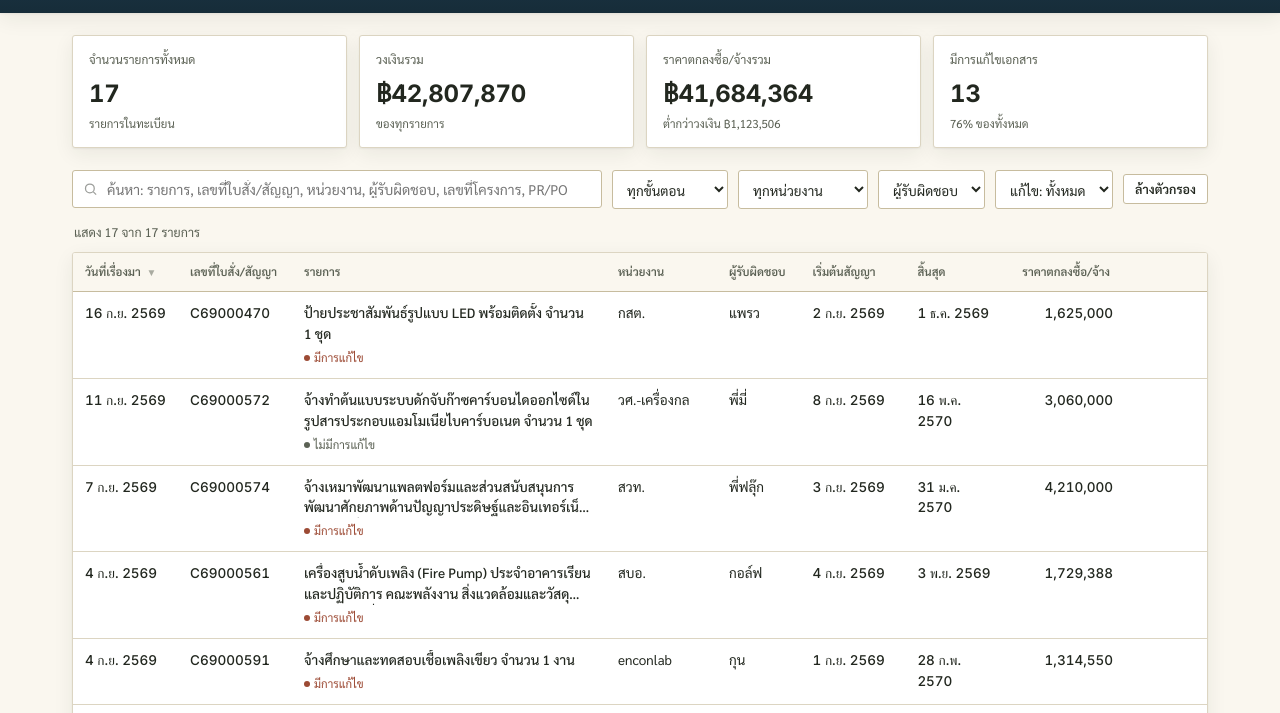
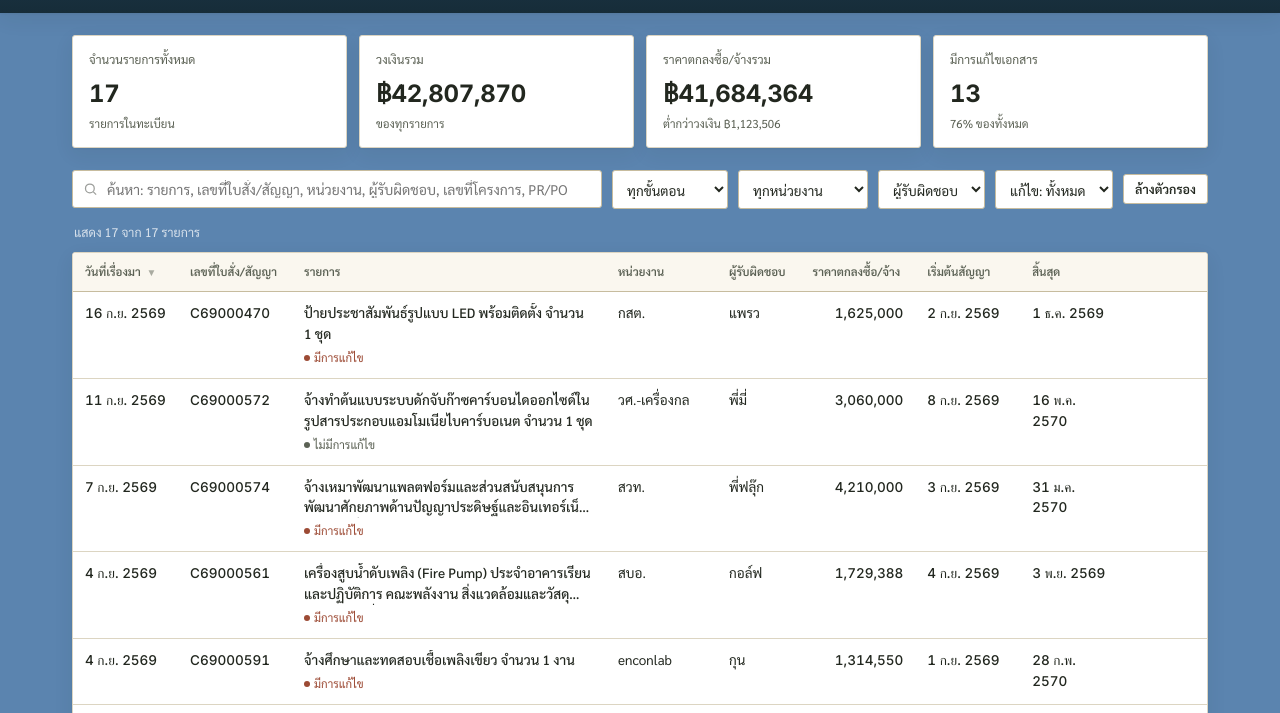
Before and after one commit to morhuhnxdear/AE, a plain HTML site: page index.html in a window 1280 px wide. Shown: the part 66-779 px from the top of the page. Drawn offline with Linux system fonts and the light colour scheme.

Commit message:
Add files via upload

```diff
--- a/index.html
+++ b/index.html
@@ -10,6 +10,7 @@
 <style>
   :root {
     --paper: #FAF7EF;
+    --page-bg: #5B84AF;
     --paper-raised: #FFFFFF;
     --ink: #22271F;
     --ink-soft: #5B6154;
@@ -35,6 +36,7 @@
   :root:not([data-theme="light"]) {
     @media (prefers-color-scheme: dark) {
       --paper: #1C1F18;
+      --page-bg: #1E3A57;
       --paper-raised: #262A20;
       --ink: #EDE8D8;
       --ink-soft: #B4AF9C;
@@ -58,6 +60,7 @@
   }
   :root[data-theme="dark"] {
     --paper: #1C1F18;
+    --page-bg: #1E3A57;
     --paper-raised: #262A20;
     --ink: #EDE8D8;
     --ink-soft: #B4AF9C;
@@ -84,7 +87,7 @@
   html, body { height: 100%; }
   body {
     margin: 0;
-    background: var(--paper);
+    background: var(--page-bg);
     color: var(--ink);
     font-family: 'Sarabun', 'Noto Sans Thai', system-ui, sans-serif;
     font-size: 15px;
@@ -227,7 +230,7 @@
     outline: 2px solid var(--teal);
     outline-offset: 1px;
   }
-  .result-count { font-size: 12.5px; color: var(--ink-soft); margin: 2px 2px 10px; }
+  .result-count { font-size: 12.5px; color: rgba(255,255,255,0.75); margin: 2px 2px 10px; }
 
   /* ---------- table ---------- */
   .table-shell {
@@ -449,9 +452,9 @@
             <th data-sort="item">รายการ <span class="arrow"></span></th>
             <th data-sort="department">หน่วยงาน <span class="arrow"></span></th>
             <th data-sort="responsible">ผู้รับผิดชอบ <span class="arrow"></span></th>
+            <th data-sort="agreedPrice" style="text-align:right">ราคาตกลงซื้อ/จ้าง <span class="arrow"></span></th>
             <th data-sort="contractStart">เริ่มต้นสัญญา <span class="arrow"></span></th>
             <th data-sort="contractEnd">สิ้นสุด <span class="arrow"></span></th>
-            <th data-sort="agreedPrice" style="text-align:right">ราคาตกลงซื้อ/จ้าง <span class="arrow"></span></th>
             <th style="width:70px"></th>
           </tr>
         </thead>
@@ -848,9 +851,9 @@
           "</td>" +
           "<td>" + esc(r.department || "—") + "</td>" +
           "<td>" + esc(r.responsible || "—") + "</td>" +
+          '<td class="num">' + (r.agreedPrice !== "" && r.agreedPrice !== null && r.agreedPrice !== undefined ? fmtMoney(r.agreedPrice) : "—") + "</td>" +
           '<td class="mono">' + fmtDateThai(r.contractStart) + "</td>" +
           '<td class="mono">' + fmtDateThai(r.contractEnd) + "</td>" +
-          '<td class="num">' + (r.agreedPrice !== "" && r.agreedPrice !== null && r.agreedPrice !== undefined ? fmtMoney(r.agreedPrice) : "—") + "</td>" +
           '<td><div class="row-actions">' +
             '<button class="icon-btn" data-act="edit" title="แก้ไข"><svg width="13" height="13" viewBox="0 0 24 24" fill="none" stroke="currentColor" stroke-width="2"><path d="M12 20h9"/><path d="M16.5 3.5a2.1 2.1 0 0 1 3 3L7 19l-4 1 1-4Z"/></svg></button>' +
             '<button class="icon-btn" data-act="delete" title="ลบ"><svg width="13" height="13" viewBox="0 0 24 24" fill="none" stroke="currentColor" stroke-width="2"><path d="M3 6h18"/><path d="M8 6V4a2 2 0 0 1 2-2h4a2 2 0 0 1 2 2v2"/><path d="M19 6l-1 14a2 2 0 0 1-2 2H8a2 2 0 0 1-2-2L5 6"/></svg></button>' +
```
